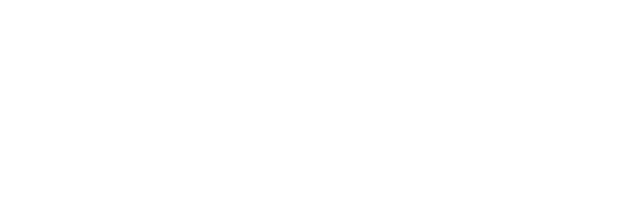
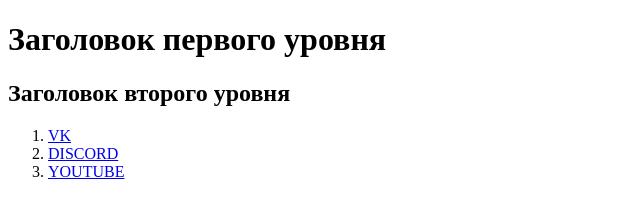
Before and after one commit to Stwazi/task-html, a website: page src/index.html in a window 1280 px wide. Shown: the whole page, without its empty margins (0-640 px from the left). Drawn offline with Linux system fonts and the light colour scheme.

Commit message:
Задание по HTML

```diff
--- a/src/index.html
+++ b/src/index.html
@@ -3,5 +3,13 @@
     <head>
         <title>HTML</title>
     </head>
-    <body></body>
+    <body>
+        <h1>Заголовок первого уровня</h1>
+        <h2>Заголовок второго уровня</h2>
+        <ol>
+            <li><a href="https://vk.com">VK</a></li>
+            <li><a href="https://discord.com">DISCORD</a></li>
+            <li><a href="https://www.youtube.com">YOUTUBE</a></li>
+        </ol>
+    </body>
 </html>
```
Also changed, not shown: 1 other file.
